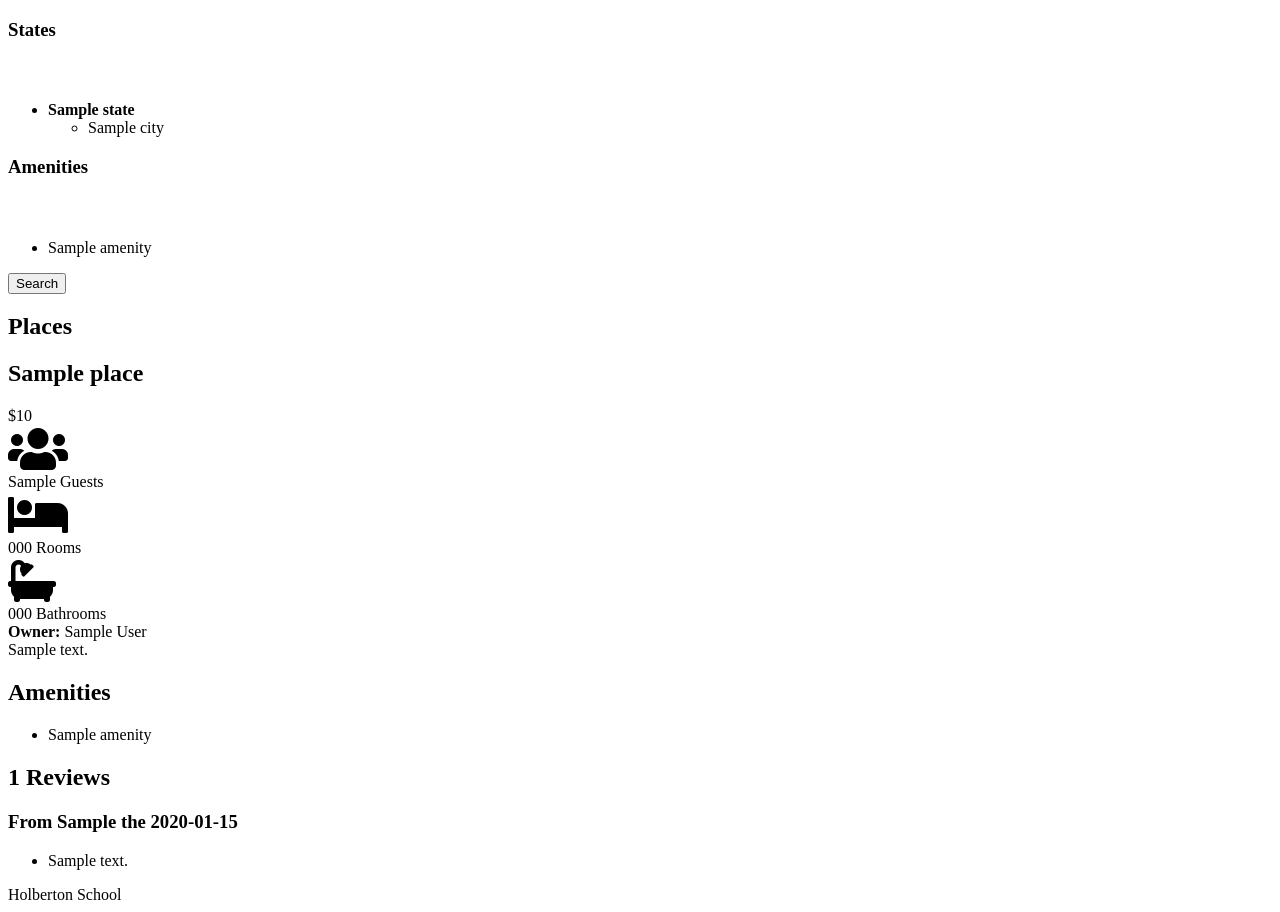
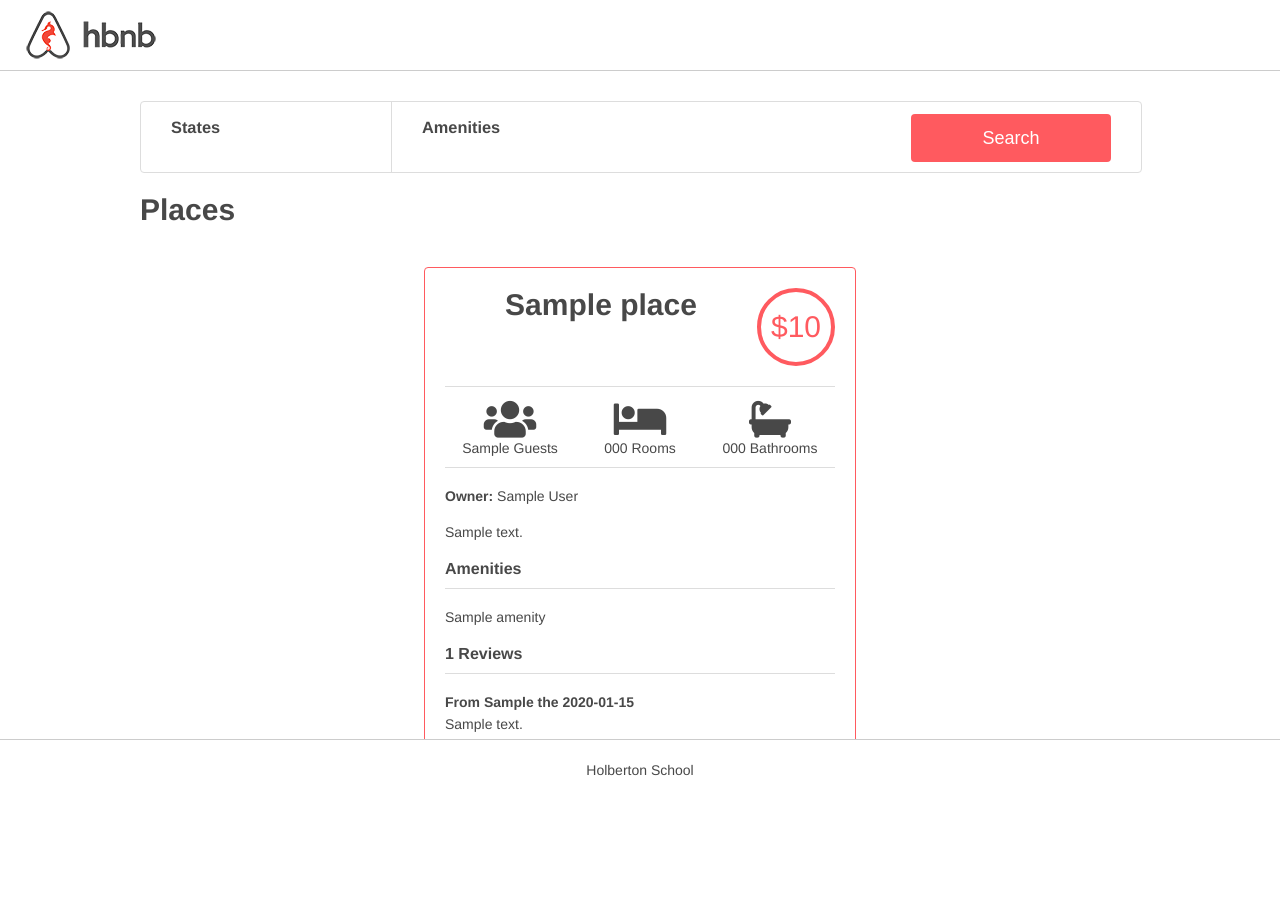
Before and after one commit to haffs0/AirBnB_clone_v2, a Flask app: template web_flask/templates/100-hbnb.html in a window 1280 px wide. After the commit the page ends 776 px from the top, so only its background shows below. Run offline with Flask 2, Linux system fonts and the light colour scheme; the template is opened without the code that fills it: most values are stand-ins (such as "Sample title", 1, 10 or a date in 2020); some libraries are stand-ins or nearby versions.

Commit message:
advanced

```diff
--- /dev/null
+++ b/web_flask/static/styles/8-places.css
@@ -0,0 +1,135 @@
+/*
+ * === Places class style ===
+ */
+
+/* Places flexbox */
+.places {
+  display: flex;
+  flex-flow: row wrap;
+  justify-content: center;
+  width: 100%;
+}
+
+/* Article style */
+.places article {
+  border: 1px solid #ff5a5f;
+  border-radius: 4px;
+  margin: 20px;
+  padding: 20px;
+  width: 390px;
+}
+
+/* Name and price header */
+.places .title_box {
+  display: flex;
+  flex-direction: row;
+  justify-content: space-between;
+  margin-bottom: 20px;
+}
+
+/* Price by night circle */
+.places .price_by_night {
+  align-items: center;
+  border: 4px solid #ff5a5f;
+  border-radius: 50%;
+  color: #ff5a5f;
+  display: flex;
+  font-size: 30px;
+  height: 70px;
+  justify-content: center;
+  min-width: 70px;
+}
+
+/* Guests, rooms, and bathrooms information */
+.places .information {
+  align-items: center;
+  border-top: 1px solid #ddd;
+  border-bottom: 1px solid #ddd;
+  display: flex;
+  flex-direction: row;
+  height: 80px;
+  justify-content: space-around;
+  text-align: center;
+}
+
+/* Width of each guest/room/bathroom sticker */
+.places .max_guest,
+.places .number_rooms,
+.places .number_bathrooms{
+  width: 100px;
+}
+
+/* Padding around owner */
+.places .user {
+  margin: 20px auto 20px auto;
+}
+
+/* Top margin of amenities and reviews classes */
+.places .amenities,
+.places .reviews {
+  margin-top: 20px;
+}
+
+/* Individual amenity style */
+.places .amenities i {
+  display: flex;
+  flex-direction: column;
+  justify-content: center;
+  align-items: center;
+  margin-top: 20px;
+  margin-right: 10px;
+  width: 5%;
+}
+
+/* Align amenity text with icon */
+.places .amenities p {
+  margin-top: 20px;
+}
+
+/*
+ * -- Places header style --
+ */
+
+/* Header 1 style */
+.places h1 {
+  font-size: 30px;
+  font-weight: bold;
+  margin: .67em 0 .67em 0;
+  width: 100%;
+}
+
+/* Align header 1 as screen gets smaller */
+@media only screen and (max-width: 1000px) {
+  .places h1 {
+    width: 95%;
+  }
+}
+
+/* Header 2 style */
+.places h2 {
+  font-size: 30px;
+  font-weight: bold;
+  margin: 0 auto;
+  text-align: center;
+  -webkit-box-sizing: border-box;
+     -moz-box-sizing: border-box;
+          box-sizing: border-box;
+}
+
+/* Amenities and reviews header 2 style */
+.places .amenities h2,
+.places .reviews h2 {
+  border-bottom: 1px solid #ddd;
+  font-size: 16px;
+  font-weight: bold;
+  padding-bottom: 10px;
+  text-align: left;
+}
+
+/* Reviews header 3 style */
+.places .reviews h3 {
+  font-size: 14px;
+  font-weight: bold;
+  margin-bottom: 6px;
+  margin-top: 20px;
+}
--- /dev/null
+++ b/web_flask/static/styles/reset.css
@@ -0,0 +1,55 @@
+/* Eric Mayer's reset
+ * http://meyerweb.com/eric/tools/css/reset/
+ * v2.0 | 20110126
+ * License: none (public domain)
+ */
+
+html, body, div, span, applet, object, iframe,
+h1, h2, h3, h4, h5, h6, p, blockquote, pre,
+a, abbr, acronym, address, big, cite, code,
+del, dfn, em, img, ins, kbd, q, s, samp,
+small, strike, strong, sub, sup, tt, var,
+b, u, i, center,
+dl, dt, dd, ol, ul, li,
+fieldset, form, label, legend,
+table, caption, tbody, tfoot, thead, tr, th, td,
+article, aside, canvas, details, embed,
+figure, figcaption, footer, header, hgroup,
+menu, nav, output, ruby, section, summary,
+time, mark, audio, video {
+  margin: 0;
+  padding: 0;
+  border: 0;
+  font-size: 100%;
+  font: inherit;
+  vertical-align: baseline;
+}
+
+/* HTML5 display-role reset for older browsers */
+article, aside, details, figcaption, figure,
+footer, header, hgroup, menu, nav, section {
+  display: block;
+}
+
+body {
+  line-height: 1;
+}
+
+ol, ul {
+  list-style: none;
+}
+
+blockquote, q {
+  quotes: none;
+}
+
+blockquote:before, blockquote:after,
+q:before, q:after {
+  content: '';
+  content: none;
+}
+
+table {
+  border-collapse: collapse;
+  border-spacing: 0;
+}
--- a/web_flask/templates/100-hbnb.html
+++ b/web_flask/templates/100-hbnb.html
@@ -5,11 +5,11 @@
     <META name="viewport" content="width=device-width, initial-scale=1">
     <TITLE>HBnB</TITLE>
     <LINK rel="stylesheet" href="../static/styles/reset.css">
-    <LINK rel="stylesheet" href="../static/styles/103-common.css">
-    <LINK rel="stylesheet" href="../static/styles/103-header.css">
-    <LINK rel="stylesheet" href="../static/styles/103-footer.css">
-    <LINK rel="stylesheet" href="../static/styles/103-filters.css">
-    <LINK rel="stylesheet" href="../static/styles/103-places.css">
+    <LINK rel="stylesheet" href="../static/styles/4-common.css">
+    <LINK rel="stylesheet" href="../static/styles/3-header.css">
+    <LINK rel="stylesheet" href="../static/styles/3-footer.css">
+    <LINK rel="stylesheet" href="../static/styles/6-filters.css">
+    <LINK rel="stylesheet" href="../static/styles/8-places.css">
     <LINK rel="stylesheet"
           href="https://use.fontawesome.com/releases/v5.7.2/css/all.css"
           integrity="sha384-fnmOCqbTlWIlj8LyTjo7mOUStjsKC4pOpQbqyi7RrhN7udi9RwhKkMHpvLbHG9Sr"
```
Also changed, not shown: web_flask/100-hbnb.py (added, +31 -0 lines), 100-dump.sql (added).
